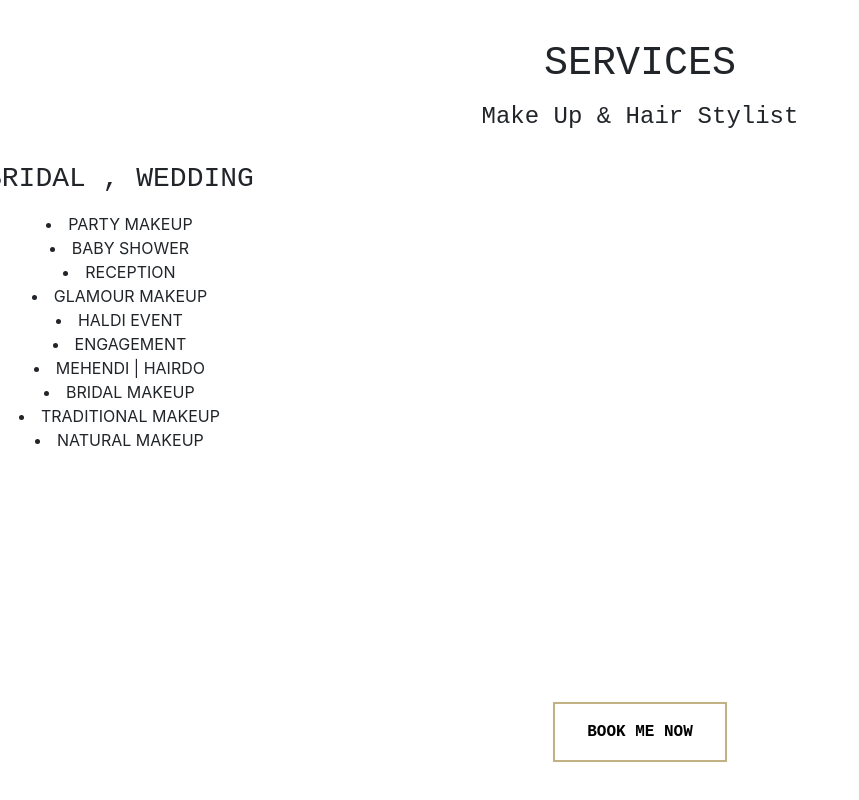
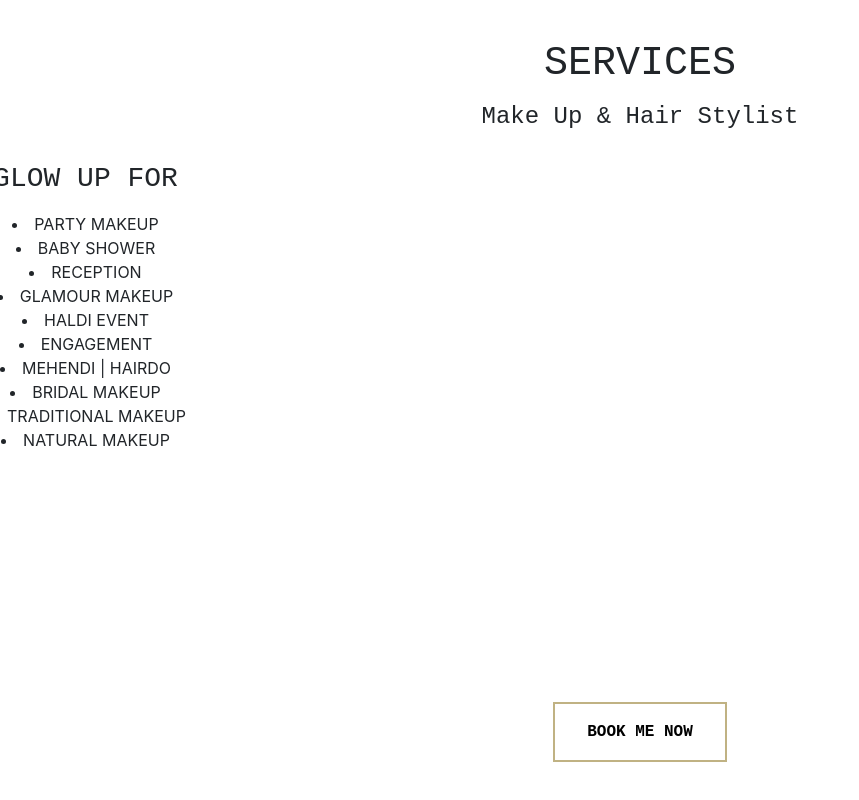
Before and after one commit to anirudddh/gargi, a website with bundled scripts: page index.html in a window 1280 px wide. Shown: the part 1044-1844 px from the top of the page, without its empty margins (0-859 px from the left). Built offline with nearby package versions, Linux system fonts and the light colour scheme; files whose address does not match are found by name; a web font is replaced by a local one.

Commit message:
index.html

```diff
--- a/index.html
+++ b/index.html
@@ -123,7 +123,7 @@
 <div class="row">
 
   <div class="column" >
-    <center><h3 class="service-heading">BRIDAL , WEDDING</h3></center>
+    <center><h3 class="service-heading">GLOW UP FOR</h3></center>
     <center><p>
       <li> PARTY MAKEUP </li>
       <li> BABY SHOWER</li>
```
